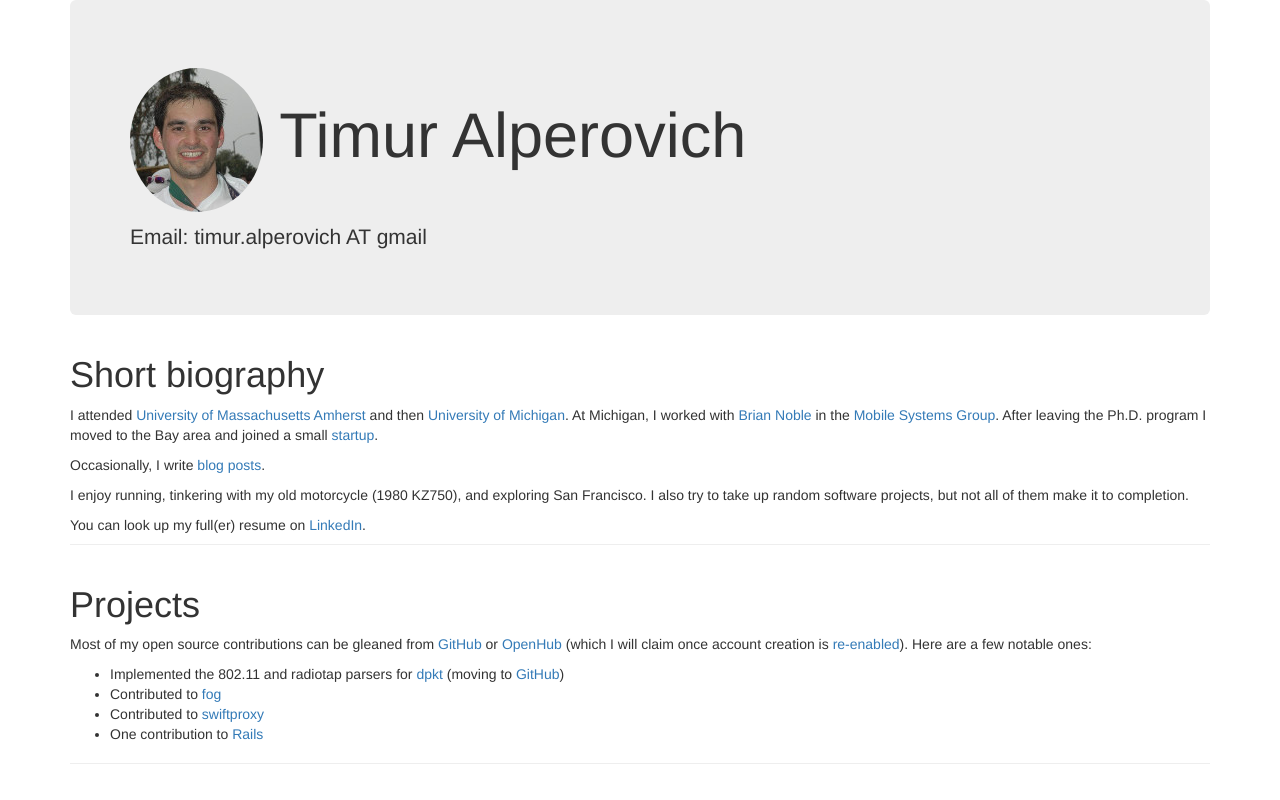
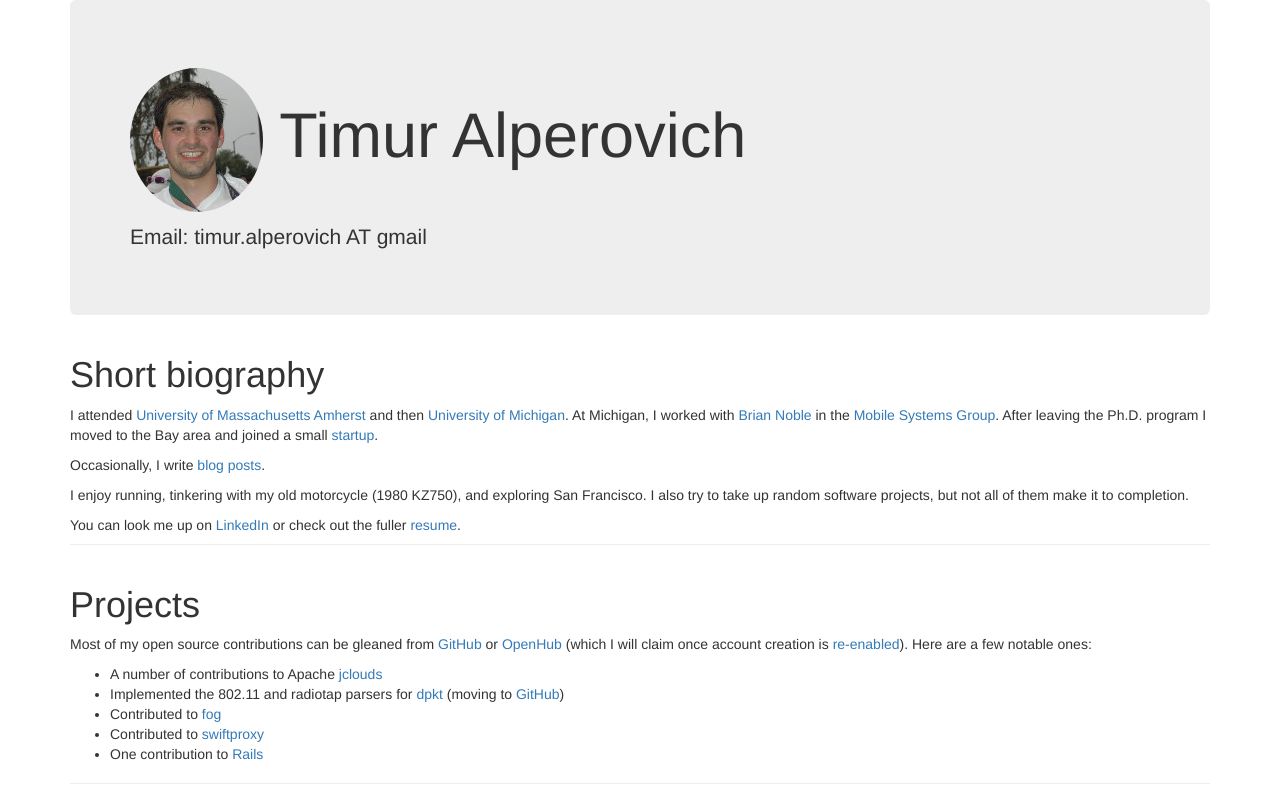
Before and after one commit to timuralp/timuralp, a plain HTML site: page index.html in a window 1280 px wide. Shown: the top 800 px of the page. Drawn offline with Linux system fonts and the light colour scheme.

Commit message:
Add resume and update contributions.

```diff
--- a/index.html
+++ b/index.html
@@ -39,8 +39,9 @@
            projects, but not all of them make it to completion.
         </p>
 
-        You can look up my full(er) resume on
-        <a href="https://www.linkedin.com/in/timuralp">LinkedIn</a>.
+        You can look me up on
+        <a href="https://www.linkedin.com/in/timuralp">LinkedIn</a> or check out
+        the fuller <a href="resume.pdf">resume</a>.
       </div>
 
       <div class="page-header">
@@ -53,6 +54,8 @@
           re-enabled</a>). Here are a few notable ones:
         </p>
         <ul>
+          <li>A number of contributions to Apache <a
+            href="http://jclouds.apache.org">jclouds</a>
           <li>Implemented the 802.11 and radiotap parsers for <a
             href="http://code.google.com/dpkt">dpkt</a> (moving to <a
             href="https://github.com/kbandla/dpkt">GitHub</a>)
```
Also changed, not shown: 1 other file.
